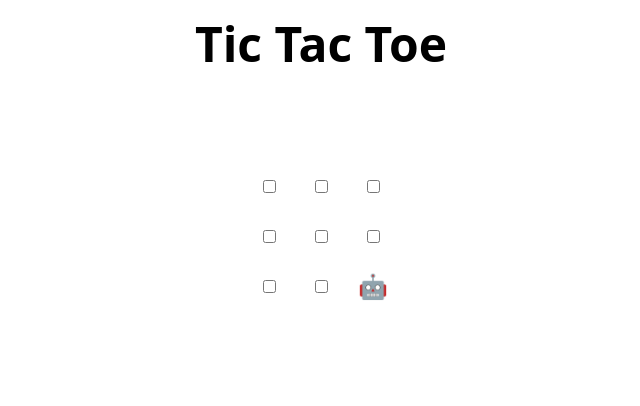
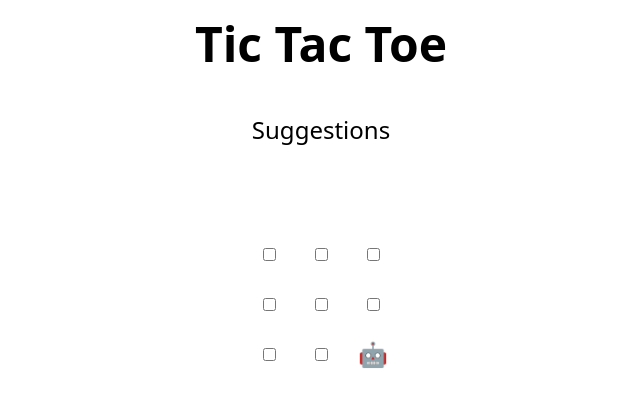
Before and after one commit to jausc/skills-review-pull-requests, a plain HTML site: page index.html in a window 1280 px wide. Shown: the whole page, without its empty margins (319-959 px from the left). Drawn offline with Linux system fonts and the light colour scheme.

Commit message:
Update index.html

```diff
--- a/index.html
+++ b/index.html
@@ -45,6 +45,7 @@
     <td><input type="checkbox" /></td>
     <td><input type="checkbox" /></td>
   </tr>
+Suggestions
 </table>
 
 <h2 hidden>Game over, refresh to play again 🧑‍💻 🤖!</h2>
```
